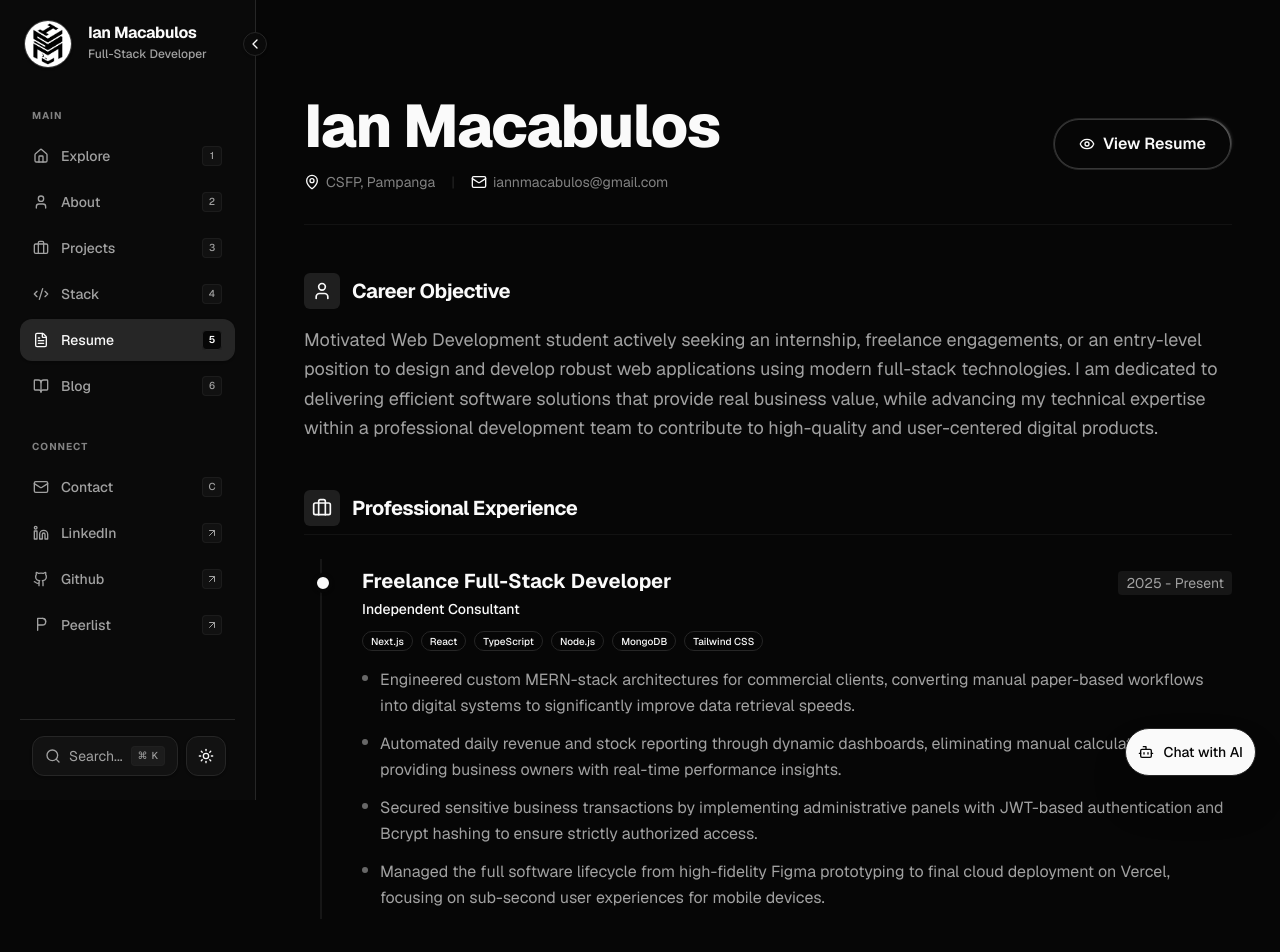
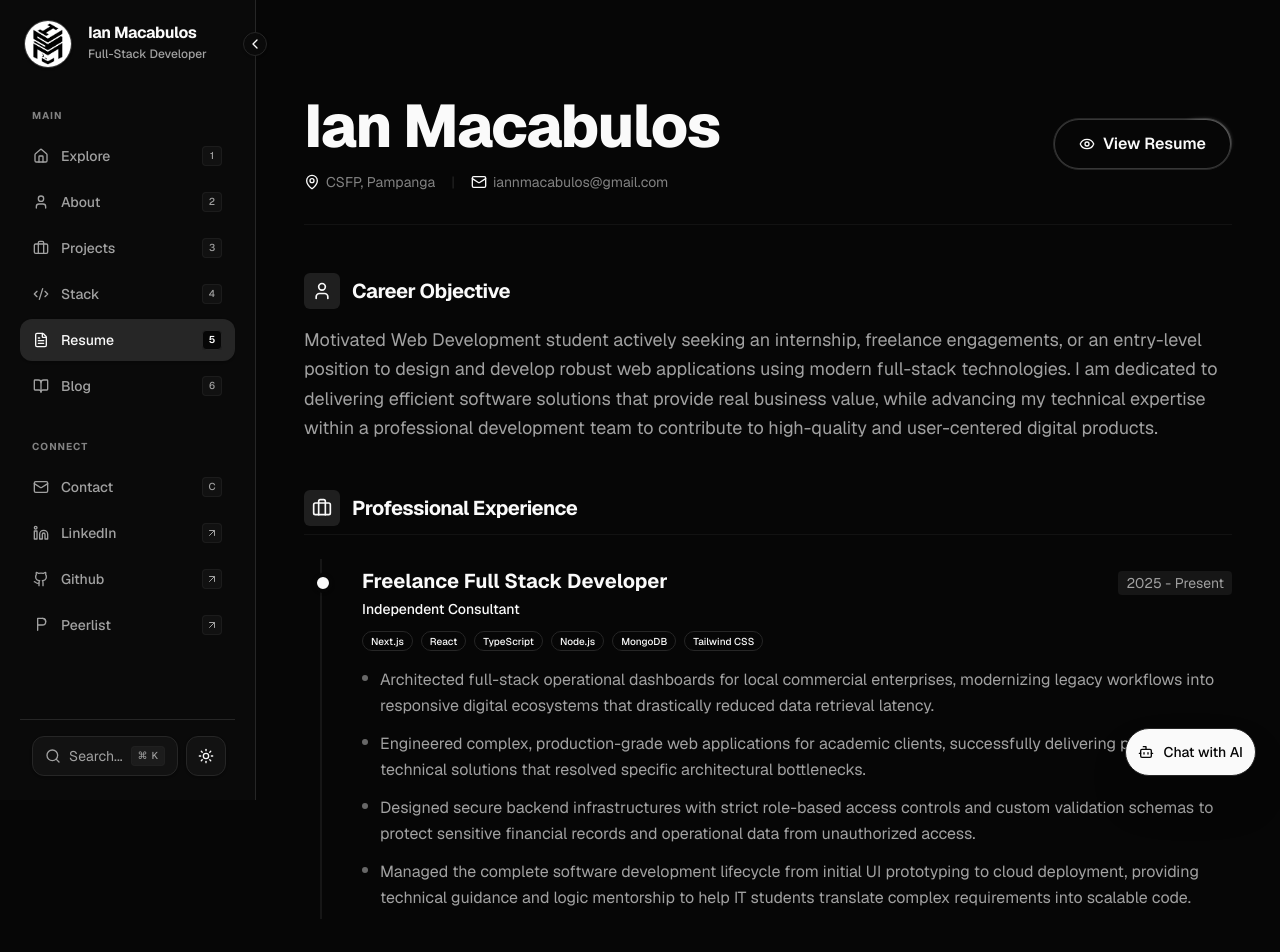
Before and after one commit to iyawnnn/im-portfolio, a Next.js app: page /resume in a window 1280 px wide. Shown: the top 952 px of the page. Built offline with nearby package versions, Linux system fonts and the light colour scheme.

Commit message:
update: resume page

```diff
--- a/src/app/resume/page.tsx
+++ b/src/app/resume/page.tsx
@@ -142,7 +142,7 @@ export default function ResumePage() {
 
             <div className="flex flex-col sm:flex-row sm:items-baseline justify-between gap-1 mb-1">
               <h3 className="text-lg md:text-xl font-bold text-foreground">
-                Freelance Full-Stack Developer
+                Freelance Full Stack Developer
               </h3>
               <span className="text-sm font-mono text-muted-foreground bg-secondary/50 px-2 py-0.5 rounded w-fit">
                 2025 - Present
@@ -166,25 +166,25 @@ export default function ResumePage() {
               <li className="flex items-start gap-3">
                 <span className="mt-2 w-1.5 h-1.5 rounded-full bg-primary/40 shrink-0" />
                 <span>
-                  Engineered custom MERN-stack architectures for commercial clients, converting manual paper-based workflows into digital systems to significantly improve data retrieval speeds.
+                  Architected full-stack operational dashboards for local commercial enterprises, modernizing legacy workflows into responsive digital ecosystems that drastically reduced data retrieval latency.
                 </span>
               </li>
               <li className="flex items-start gap-3">
                 <span className="mt-2 w-1.5 h-1.5 rounded-full bg-primary/40 shrink-0" />
                 <span>
-                  Automated daily revenue and stock reporting through dynamic dashboards, eliminating manual calculation errors and providing business owners with real-time performance insights.
+                  Engineered complex, production-grade web applications for academic clients, successfully delivering projects and technical solutions that resolved specific architectural bottlenecks.
                 </span>
               </li>
               <li className="flex items-start gap-3">
                 <span className="mt-2 w-1.5 h-1.5 rounded-full bg-primary/40 shrink-0" />
                 <span>
-                  Secured sensitive business transactions by implementing administrative panels with JWT-based authentication and Bcrypt hashing to ensure strictly authorized access.
+                  Designed secure backend infrastructures with strict role-based access controls and custom validation schemas to protect sensitive financial records and operational data from unauthorized access.
                 </span>
               </li>
               <li className="flex items-start gap-3">
                 <span className="mt-2 w-1.5 h-1.5 rounded-full bg-primary/40 shrink-0" />
                 <span>
-                  Managed the full software lifecycle from high-fidelity Figma prototyping to final cloud deployment on Vercel, focusing on sub-second user experiences for mobile devices.
+                  Managed the complete software development lifecycle from initial UI prototyping to cloud deployment, providing technical guidance and logic mentorship to help IT students translate complex requirements into scalable code.
                 </span>
               </li>
             </ul>
```
Also changed, not shown: 1 other file (tests, documents, lock files or other folders).
